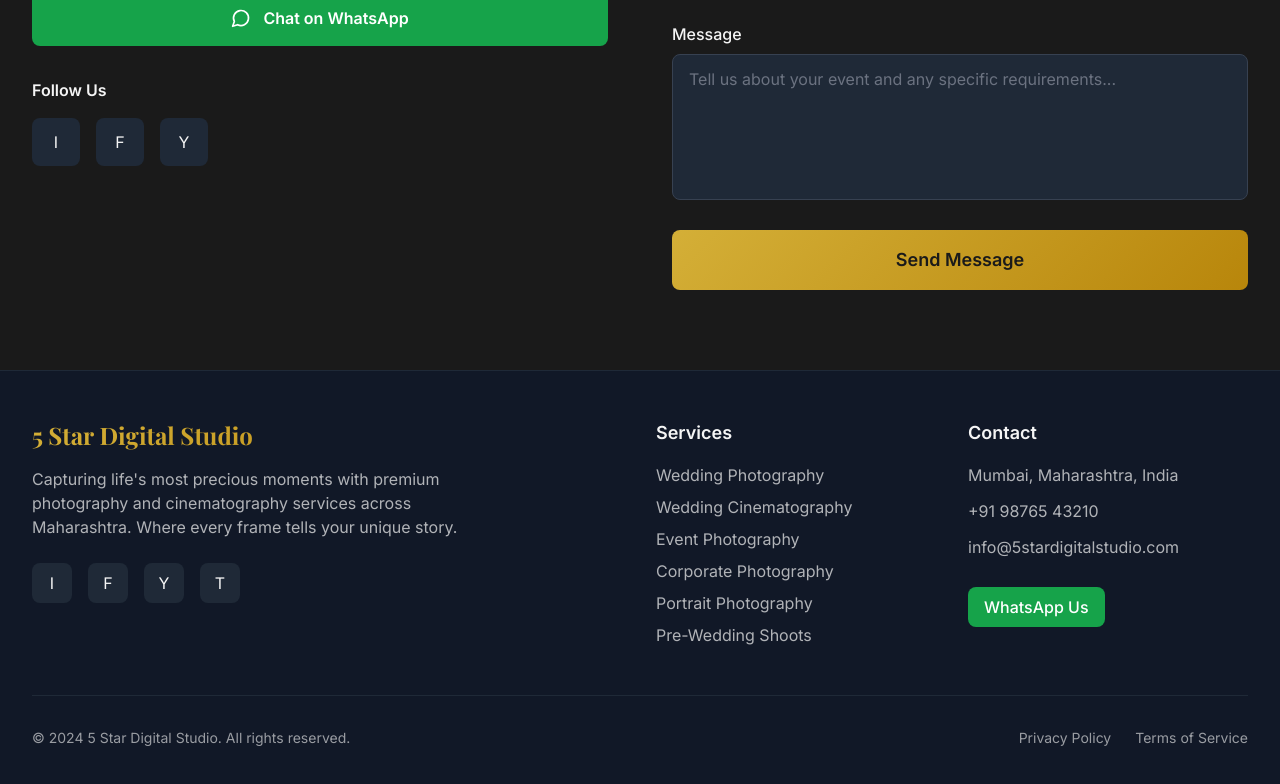
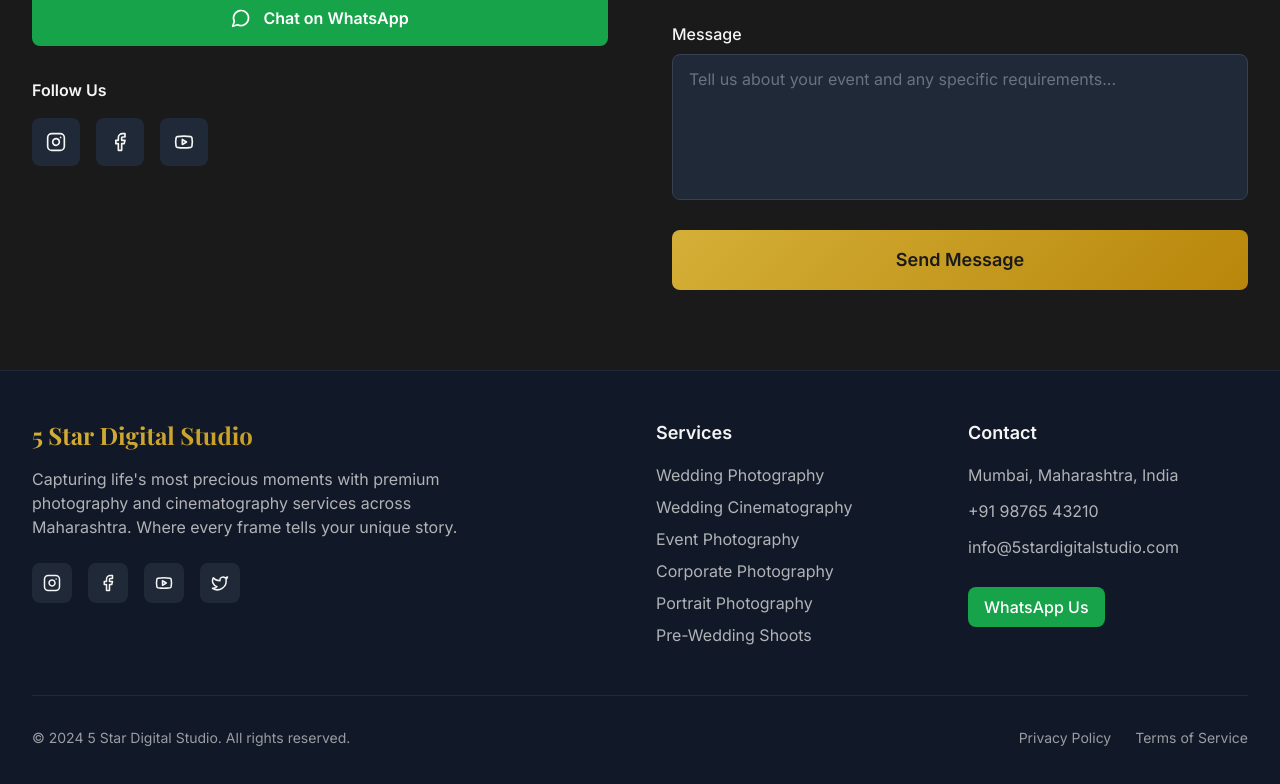
Before and after one commit to Mrx207/five-star-digital-studios, a React (Vite) app: page / in a window 1280 px wide. Shown: the part 5050-5834 px from the top of the page. Built offline with nearby package versions, Linux system fonts and the light colour scheme.

Commit message:
Add social media icons
Add icons to social media links in the Contact and Footer components.

```diff
--- a/src/components/Contact.tsx
+++ b/src/components/Contact.tsx
@@ -1,5 +1,5 @@
 import { useState } from "react";
-import { MapPin, Phone, Mail, MessageCircle } from "lucide-react";
+import { MapPin, Phone, Mail, MessageCircle, Instagram, Facebook, Youtube } from "lucide-react";
 import { useToast } from "@/hooks/use-toast";
 
 export const Contact = () => {
@@ -10,7 +10,6 @@ export const Contact = () => {
     email: "",
     eventDate: "",
     services: "",
-    budget: "",
     message: ""
   });
 
@@ -27,7 +26,6 @@ export const Contact = () => {
       email: "",
       eventDate: "",
       services: "",
-      budget: "",
       message: ""
     });
   };
@@ -44,6 +42,12 @@ export const Contact = () => {
     const whatsappUrl = `https://wa.me/919876543210?text=${encodeURIComponent(message)}`;
     window.open(whatsappUrl, '_blank');
   };
+
+  const socialLinks = [
+    { name: 'Instagram', icon: Instagram, href: '#' },
+    { name: 'Facebook', icon: Facebook, href: '#' },
+    { name: 'YouTube', icon: Youtube, href: '#' }
+  ];
 
   return (
     <section id="contact" className="py-20 bg-studio-charcoal">
@@ -108,15 +112,18 @@ export const Contact = () => {
             <div>
               <h4 className="text-studio-light font-semibold mb-4">Follow Us</h4>
               <div className="flex space-x-4">
-                {['Instagram', 'Facebook', 'YouTube'].map((platform) => (
-                  <a
-                    key={platform}
-                    href="#"
-                    className="w-12 h-12 bg-gray-800 hover:bg-studio-gold hover:text-studio-charcoal rounded-lg flex items-center justify-center transition-all duration-300 text-studio-light"
-                  >
-                    {platform.charAt(0)}
-                  </a>
-                ))}
+                {socialLinks.map((social) => {
+                  const IconComponent = social.icon;
+                  return (
+                    <a
+                      key={social.name}
+                      href={social.href}
+                      className="w-12 h-12 bg-gray-800 hover:bg-studio-gold hover:text-studio-charcoal rounded-lg flex items-center justify-center transition-all duration-300 text-studio-light"
+                    >
+                      <IconComponent size={20} />
+                    </a>
+                  );
+                })}
               </div>
             </div>
           </div>
--- a/src/components/Footer.tsx
+++ b/src/components/Footer.tsx
@@ -1,5 +1,14 @@
+
+import { Instagram, Facebook, Youtube, Twitter } from "lucide-react";
 
 export const Footer = () => {
+  const socialLinks = [
+    { name: 'Instagram', icon: Instagram, href: '#' },
+    { name: 'Facebook', icon: Facebook, href: '#' },
+    { name: 'YouTube', icon: Youtube, href: '#' },
+    { name: 'Twitter', icon: Twitter, href: '#' }
+  ];
+
   return (
     <footer className="bg-gray-900 py-12 border-t border-gray-800">
       <div className="max-w-7xl mx-auto px-4 sm:px-6 lg:px-8">
@@ -14,15 +23,18 @@ export const Footer = () => {
               cinematography services across Maharashtra. Where every frame tells your unique story.
             </p>
             <div className="flex space-x-4">
-              {['Instagram', 'Facebook', 'YouTube', 'Twitter'].map((platform) => (
-                <a
-                  key={platform}
-                  href="#"
-                  className="w-10 h-10 bg-gray-800 hover:bg-studio-gold hover:text-studio-charcoal rounded-lg flex items-center justify-center transition-all duration-300 text-studio-light"
-                >
-                  {platform.charAt(0)}
-                </a>
-              ))}
+              {socialLinks.map((social) => {
+                const IconComponent = social.icon;
+                return (
+                  <a
+                    key={social.name}
+                    href={social.href}
+                    className="w-10 h-10 bg-gray-800 hover:bg-studio-gold hover:text-studio-charcoal rounded-lg flex items-center justify-center transition-all duration-300 text-studio-light"
+                  >
+                    <IconComponent size={18} />
+                  </a>
+                );
+              })}
             </div>
           </div>
 
```
